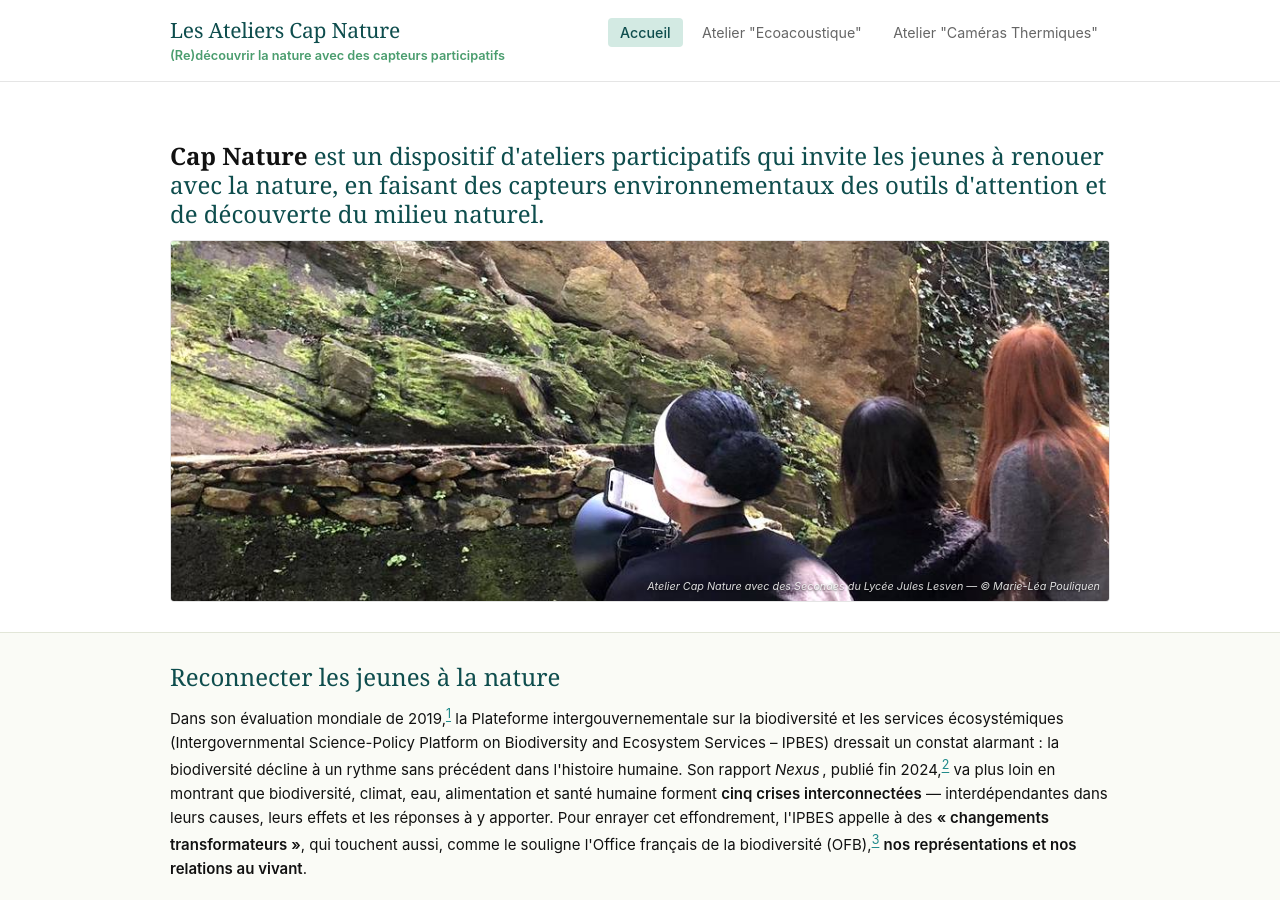
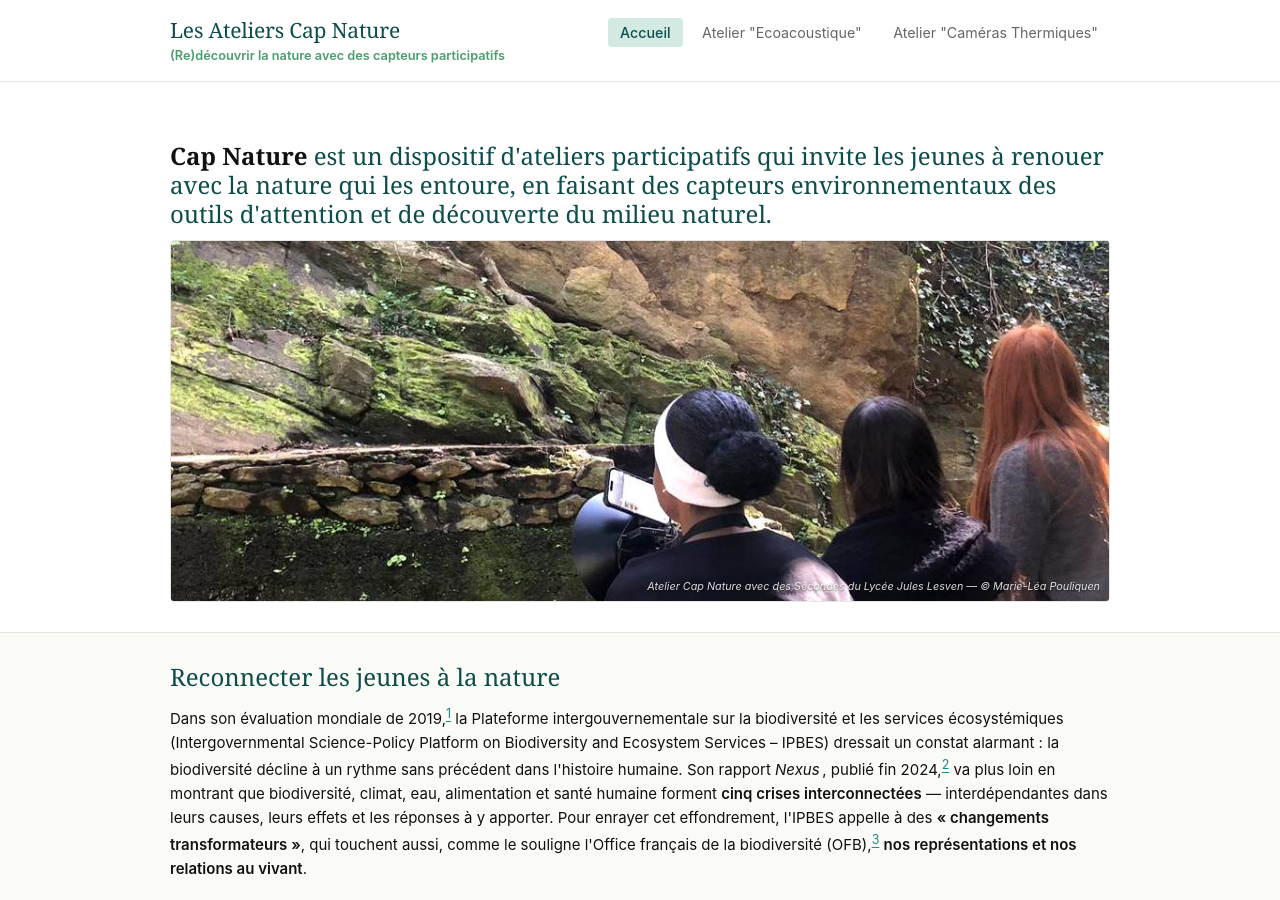
Before and after one commit to marieleapouliquen/wiki-cap-nature, a Jekyll site: the page built from index.md, in a window 1280 px wide and 900 px high. Built offline with Jekyll 4.4.1, drawn with Linux system fonts in a browser that asks for light colours.

Commit message:
Update index.md

```diff
--- a/index.md
+++ b/index.md
@@ -10,7 +10,7 @@ show_photo_credits: false
     <div class="container">
       <div class="page-content" style="padding-top: 0; padding-bottom: 0;">
 
-        <h2 style="margin-top: 0; padding-top: 0;"><strong>Cap Nature</strong> est un dispositif d'ateliers participatifs qui invite les jeunes à renouer avec la nature, en faisant des capteurs environnementaux des outils d'attention et de découverte du milieu naturel.</h2>
+        <h2 style="margin-top: 0; padding-top: 0;"><strong>Cap Nature</strong> est un dispositif d'ateliers participatifs qui invite les jeunes à renouer avec la nature qui les entoure, en faisant des capteurs environnementaux des outils d'attention et de découverte du milieu naturel.</h2>
 
         <figure class="page-banner" style="margin-bottom: 0;">
           <img src="{{ '/assets/img/atelier-paroi-rocheuse.jpg' | relative_url }}"
```
